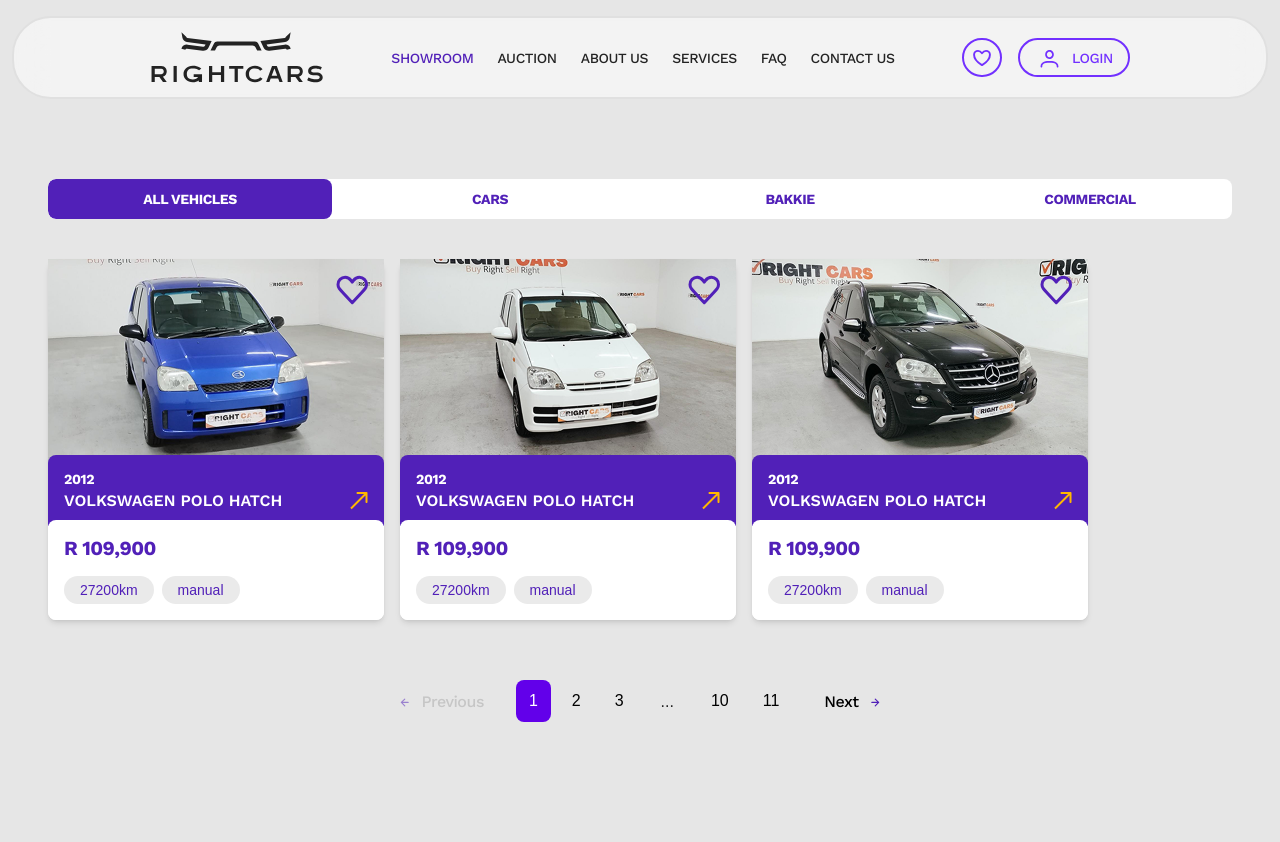
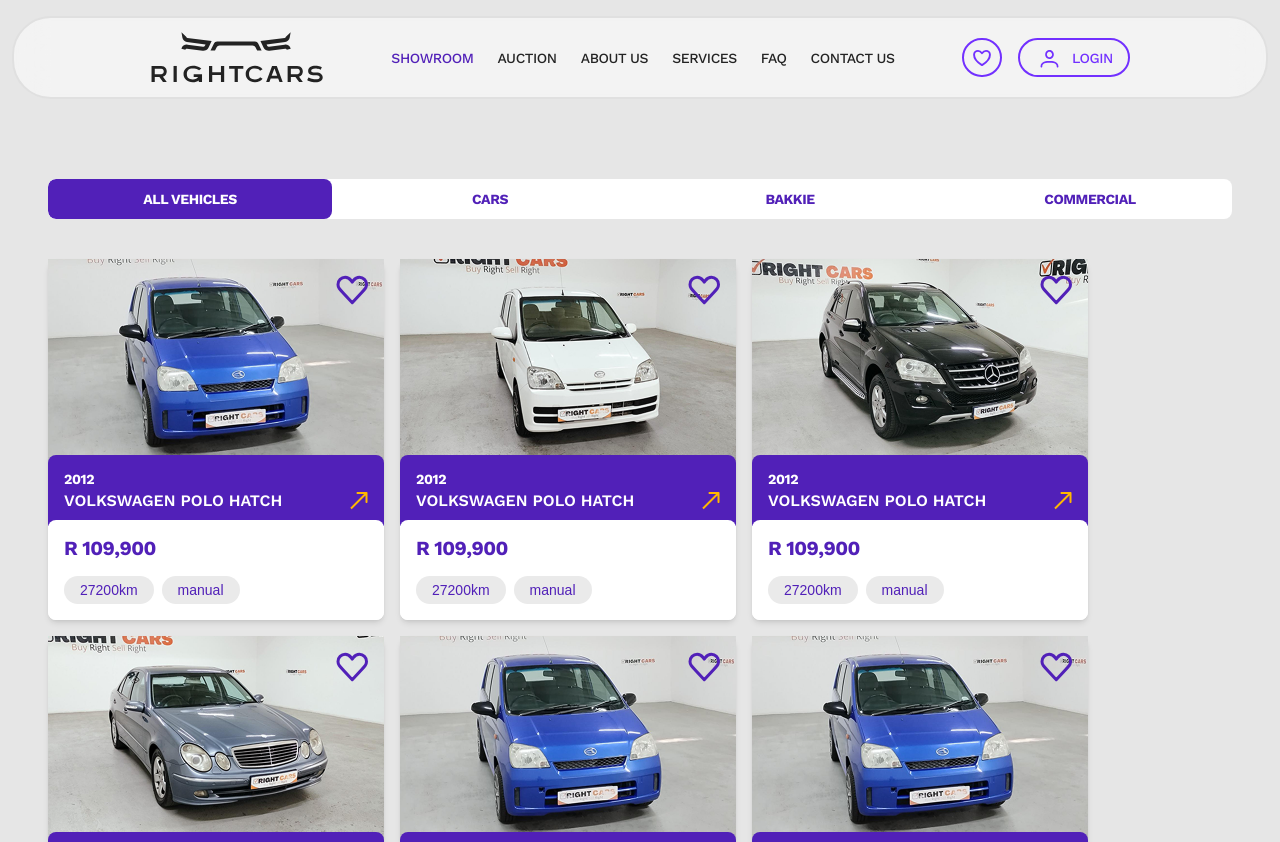
Before and after one commit to right-cars/right-cars-site-frontend, a Next.js app: page /showroom in a window 1280 px wide. Shown: the top 842 px of the page. Built offline with nearby package versions, Linux system fonts and the light colour scheme; a web font is replaced by a local one.

Commit message:
Update ShowroomView.tsx

```diff
--- a/src/app/views/Showroom/ShowroomView.tsx
+++ b/src/app/views/Showroom/ShowroomView.tsx
@@ -6,7 +6,7 @@
 import { temporaryData } from "./Gallery/temporaryData";
 import cls from "./styles.module.scss";
 
-const ITEMS_PER_PAGE = 3;
+const ITEMS_PER_PAGE = 12;
 
 export default function ShowroomView() {
   const [activeTab, setActiveTab] = useState("all");
```
